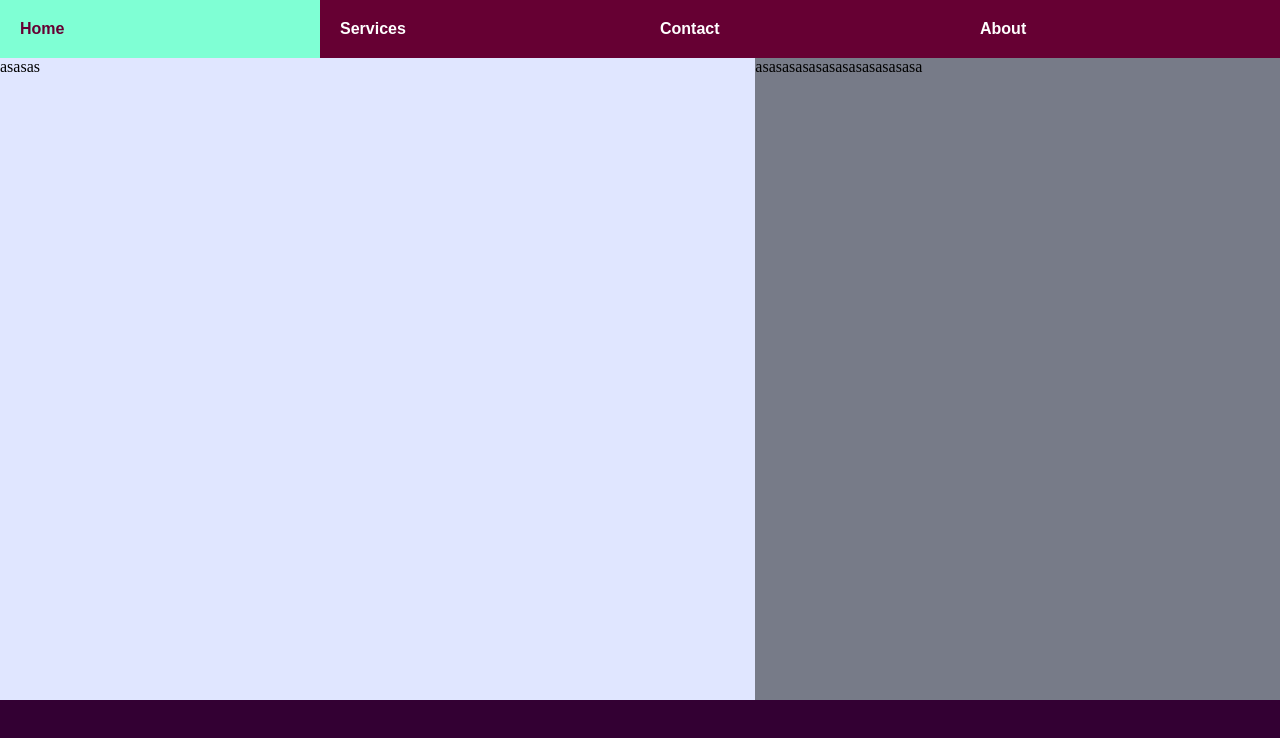
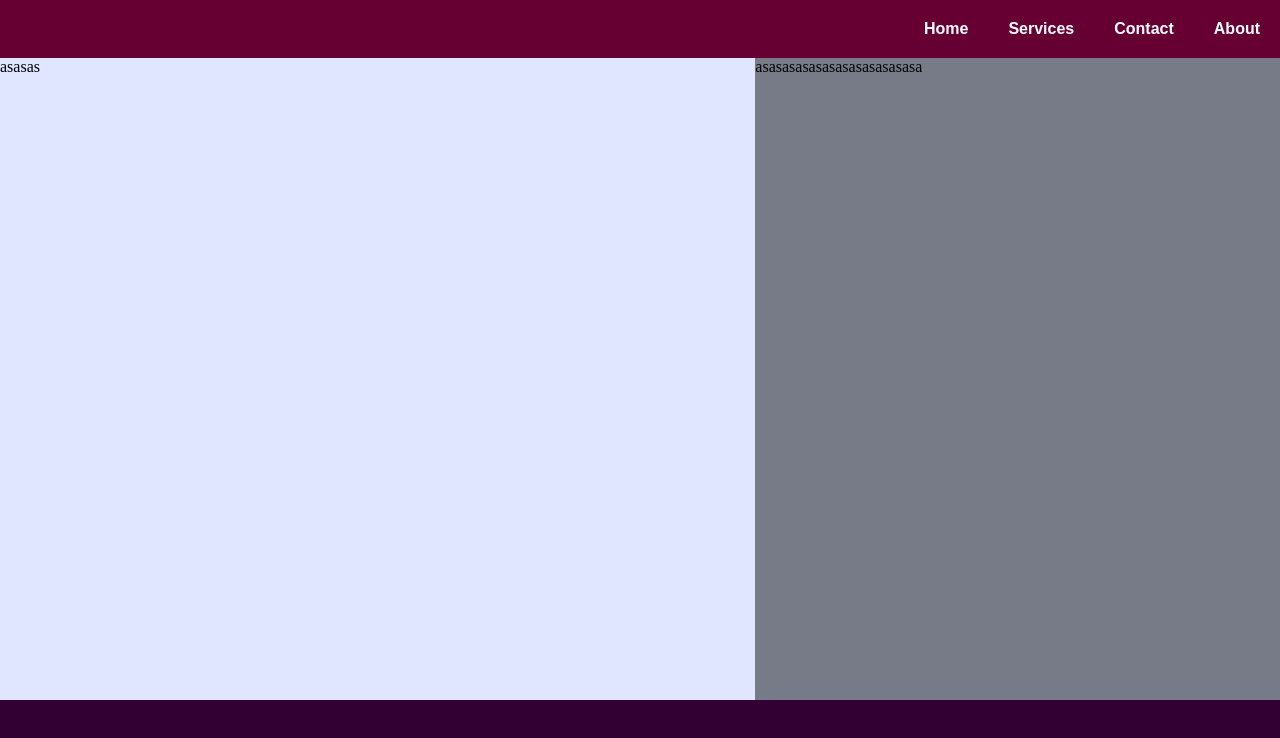
Before and after one commit to Tallis100/flexbox-css-grid-test-, a plain HTML site: page index.html in a window 1280 px wide. Drawn offline with Linux system fonts and the light colour scheme.

Commit message:
0.0.3
modifications

.flexnav {
   justify-content: flex-end;
}

```diff
--- a/css/index.css
+++ b/css/index.css
@@ -66,6 +66,7 @@ nav {
     margin: 0; padding: 0;
     display: flex;
     list-style: none;
+    justify-content: flex-end;
 }
 .flexnav > li {
 
@@ -83,7 +84,7 @@ nav {
     color: var(--1color);
 }
 .home {
-    flex: 1;
+    flex: 0;
     /*
     flex-grow: 1;
     flex-shrink: 1;
@@ -91,13 +92,13 @@ nav {
     */
 }
 .services {
-    flex: 1;
+    flex: 0;
 }
 .contact {
-    flex: 1;
+    flex: 0;
 }
 .about {
-    flex: 1;
+    flex: 0;
 }
 
 /* Media Queries */
```
